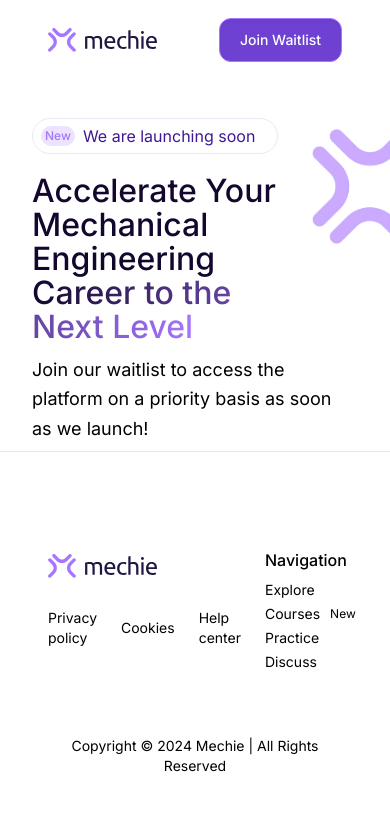
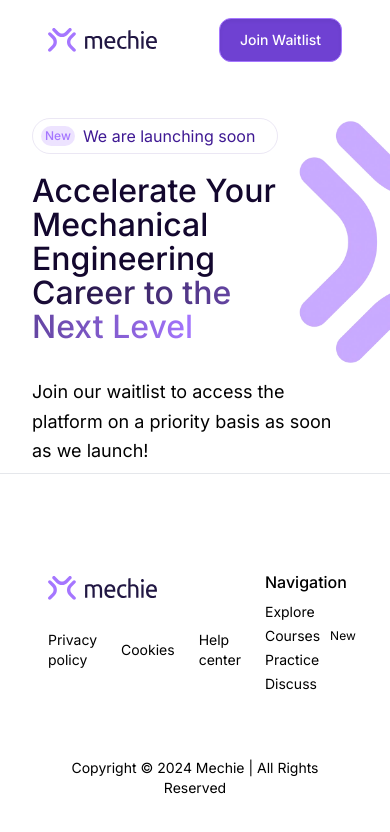
Before and after one commit to Mechie-io/mechie-pre-launch-page, a Next.js app in the folder mechie-pre-launch/: page / in a window 390 px wide. Shown: the top 832 px of the page. Built offline with nearby package versions, Linux system fonts and the light colour scheme.

Commit message:
hero section done for mobile view

```diff
--- a/mechie-pre-launch/src/app/page.tsx
+++ b/mechie-pre-launch/src/app/page.tsx
@@ -1,7 +1,7 @@
 import Image from "next/image";
 import { LaunchSoon } from "./components/launch-soon";
-import logo from "./Image/vector-logo.png"
-
+import logoLarge from "./Image/vector-logo.png"
+import logoSmall from "./Image/logo-small.png"
 export default function Home() {
   return (
     <div >
@@ -20,15 +20,21 @@ export default function Home() {
           </div>
 
 
-          <div className="mt-[40px] w-full max-w-[90%]">
+          <div className="mt-[20px] w-full max-w-[90%]">
+
+
+            <div className="block md:hidden">
             <Image
-                src={logo}// Replace with your image path
+                src={logoSmall}// Replace with your image path
                 alt="logo"
                 width={800} // Replace with your image width
                 height={800} // Replace with your image height
                 className=""
               />
+            </div>
           </div>
+
+
         </div>
         <p className="mr-12 text-lg font-normal font-['Inter'] leading-relaxed">Join our waitlist to access the platform on a priority basis as soon as we launch!</p>
     </div>
```
